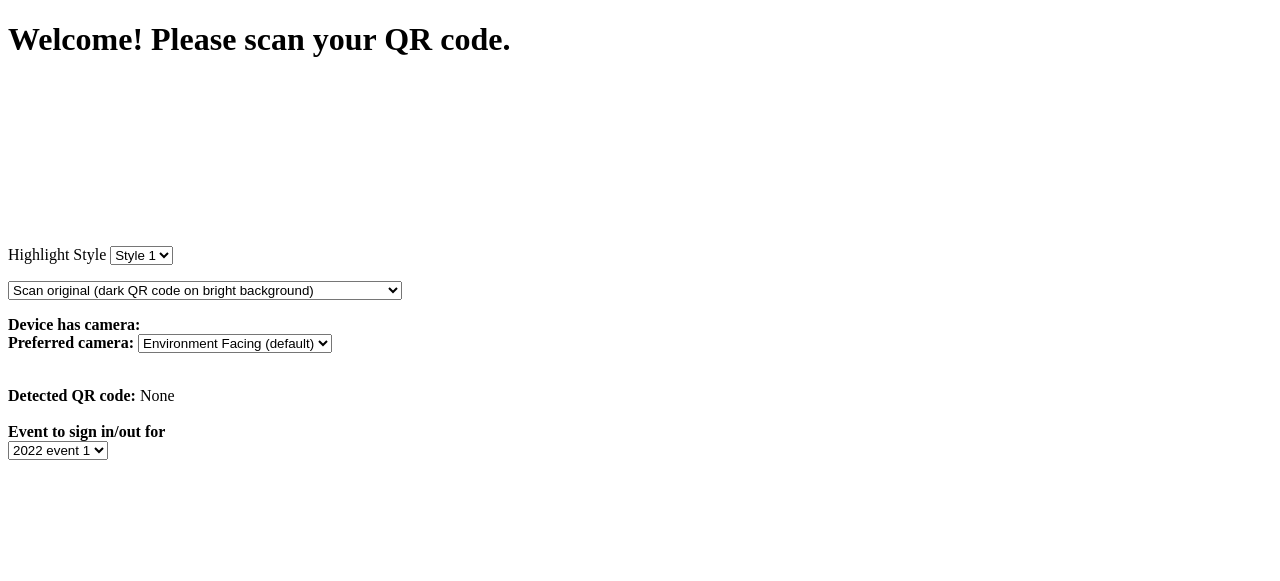
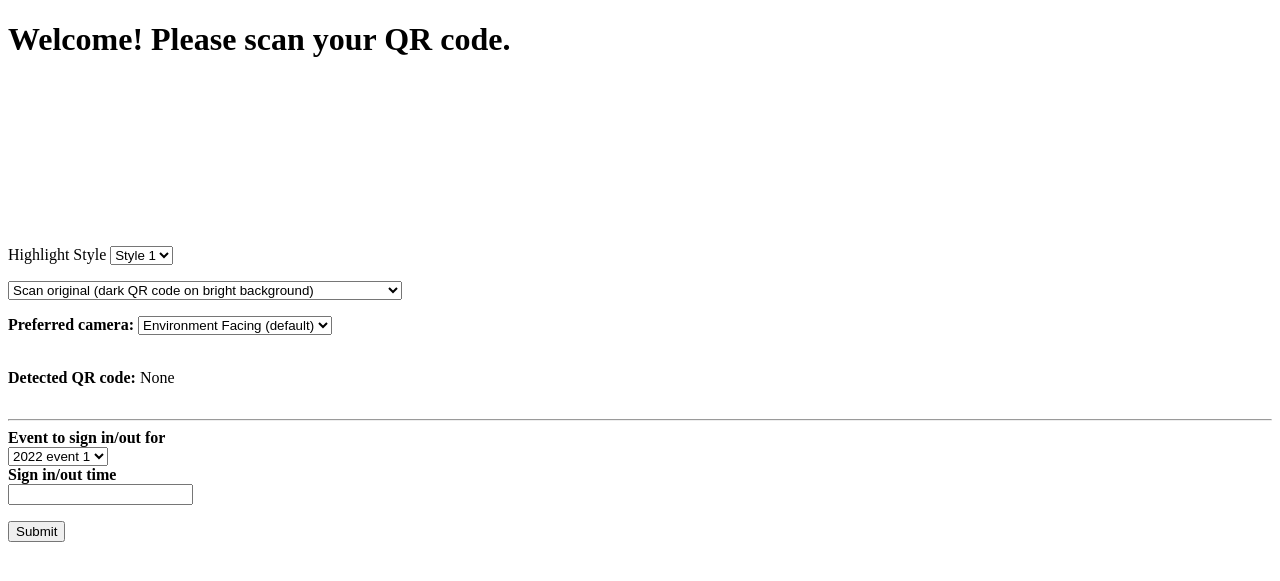
Before and after one commit to ironkun2k4/clock, a Flask app: page / in a window 1280 px wide. Shown: the top 581 px of the page. Run offline with Flask 2, Linux system fonts and the light colour scheme; some libraries are stand-ins or nearby versions.

Commit message:
Simplify signin page

```diff
--- a/volunteer_hours/templates/index.html
+++ b/volunteer_hours/templates/index.html
@@ -26,9 +26,6 @@
             </select>
             <br>
         </div>
-        <b>Device has camera: </b>
-        <span id="cam-has-camera"></span>
-        <br>
         <div>
             <b>Preferred camera:</b>
             <select id="cam-list">
@@ -39,8 +36,8 @@
         <br>
         <b>Detected QR code: </b>
         <span id="cam-qr-result">None</span>
-        <br>
-        <br>
+        <hr>
+        <div>
             <b>Event to sign in/out for</b>
             <br>
             <select name="Event" method="GET" action="/">
@@ -48,11 +45,16 @@
                     <option value="{{event}}">{{event}}</option>
                 {% endfor %}
             </select>
+            <br>
+            <b>Sign in/out time</b>
+            <br>
+            <input type=="time" id="appt" name="appt" min="9:00" max="18:00" required>
+        </div>
+        <input type="submit" value="Submit">
         <script src="{{url_for('static', filename='js/qr-scanner/qr-scanner.umd.min.js')}}"></script>
         <script>
             const video = document.getElementById('qr-video');
             const videoContainer = document.getElementById('video-container');
-            const camHasCamera = document.getElementById('cam-has-camera');
             const camList = document.getElementById('cam-list');
             const camQrResult = document.getElementById('cam-qr-result');
             const fileSelector = document.getElementById('file-selector');
@@ -90,8 +92,6 @@
                 }));
             });
 
-            QrScanner.hasCamera().then(hasCamera => camHasCamera.textContent = hasCamera);
-
             // for debugging
             window.scanner = scanner;
 
```
Lines whose indentation alone changed are shown as unchanged.
